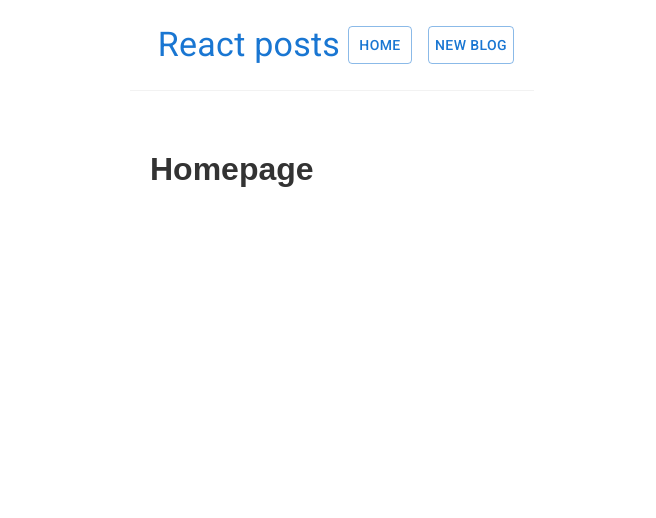
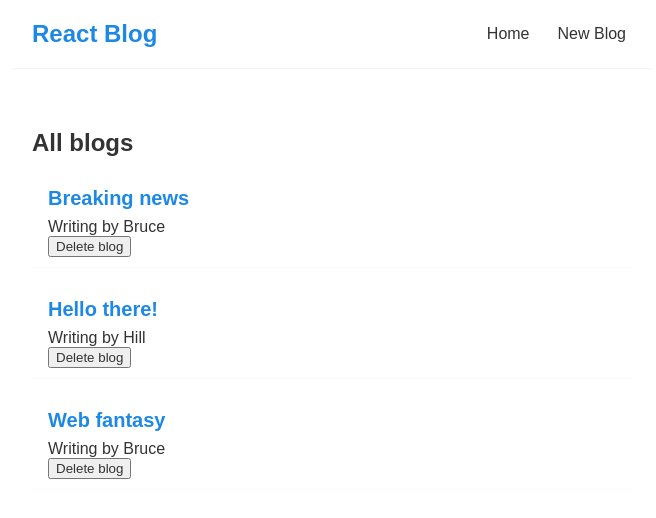
Before and after one commit to diegochiquero/react-blog, a React (Create React App) app: page / in a window 1280 px wide. Shown: the top 518 px of the page, without its empty margins (308-964 px from the left). Built offline with nearby package versions, Linux system fonts and the light colour scheme.

Commit message:
style: remove ccs code

```diff
--- a/src/App.js
+++ b/src/App.js
@@ -1,27 +1,14 @@
 import NavBar from "./components/NavBar";
 import Home from "./views/Home";
 
-import { Grid } from "@mui/material";
-import { Container } from "@mui/material";
-
 function App() {
   return (
-    <Container>
-      <Grid
-        container
-        spacing={0}
-        direction="column"
-        alignItems="center"
-        justify="center"
-      >
     <div className="App">
       <NavBar />
       <div className="content">
         <Home />
       </div>
     </div>
-      </Grid>
-    </Container>
   );
 }
 
--- a/src/components/NavBar.js
+++ b/src/components/NavBar.js
@@ -1,35 +1,25 @@
-import { Stack } from "@mui/material";
-import { Button } from "@mui/material";
-import { Typography } from "@mui/material";
-import { Box } from "@mui/material";
-
 const NavBar = () => {
   return (
     <nav className="navbar">
-      <Box
-        sx={{
-          mx: "auto",
-          width: 190,
-          p: 0.25,
-          m: 0.25,
-          textAlign: "center",
-          fontSize: "0.875rem",
-          fontWeight: "700",
-        }}
-      >
-        <Typography variant="h4" color="primary">
-          React posts
-        </Typography>
-      </Box>
-
-      <Stack spacing={2} direction="row">
-        <Button variant="outlined" href="/">
+      <h1>React Blog</h1>
+      <div className="links">
+        <a
+          href="/"
+        >
           Home
-        </Button>
-        <Button variant="outlined" href="/create">
-          New blog
-        </Button>
-      </Stack>
+        </a>
+        <a
+          href="/create"
+          // style={{
+          //   color: "white",
+          //   backgroundColor: "#1E88E5",
+          //   borderRadius: "4px",
+          //   fontWeight: "bold",
+          // }}
+        >
+          New Blog
+        </a>
+      </div>
     </nav>
   );
 };
--- a/src/views/Home.js
+++ b/src/views/Home.js
@@ -1,9 +1,23 @@
+import { useState } from "react";
+import BlogList from "../components/BlogList";
+
 const Home = () => {
-    return (
-        <div className="home">
-            <h1>Homepage</h1>
-        </div>
-     );
-}
+  const [blogs, setBlogs] = useState([
+    { title: "Breaking news", body: "lorem ipsum...", author: "Bruce", id: 1 },
+    { title: "Hello there!", body: "lorem ipsum...", author: "Hill", id: 2 },
+    { title: "Web fantasy", body: "lorem ipsum...", author: "Bruce", id: 3 },
+  ]);
+
+  const handleDelete = (id) => {
+    const newBlogs = blogs.filter((blog) => blog.id !== id);
+    setBlogs(newBlogs);
+  };
+  return (
+    <div className="home">
+      {/* "props" sent from parent to child (blogs, title, handleDelete) */}
+      <BlogList blogs={blogs} title="All blogs" handleDelete={handleDelete} />
+    </div>
+  );
+};
 
 export default Home;
```
Lines whose indentation alone changed are shown as unchanged.
